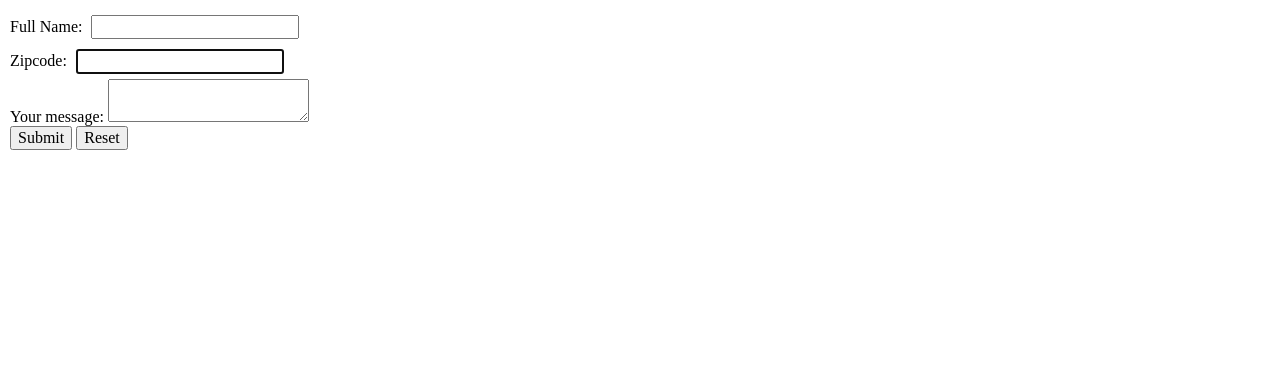
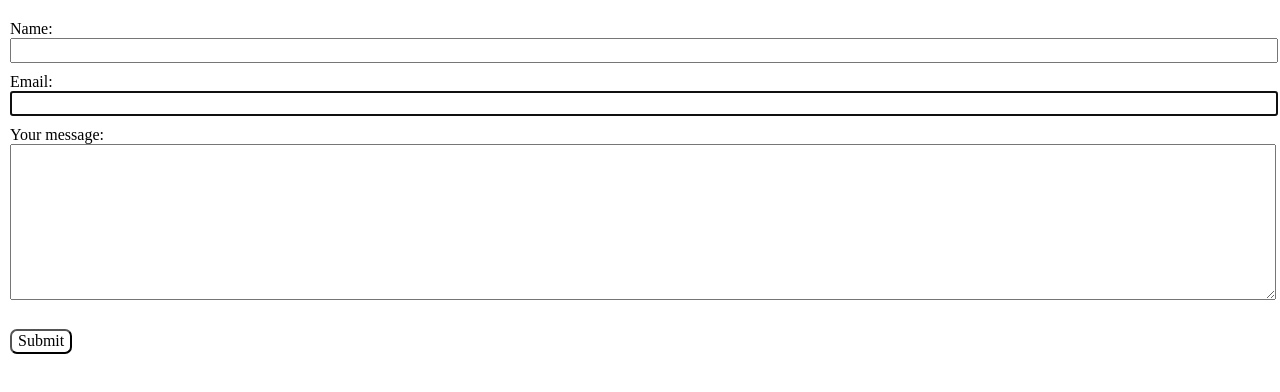
Before and after one commit to MaryGailAng/htmlForms, a plain HTML site: page index.html in a window 1280 px wide. Drawn offline with nearby package versions, Linux system fonts and the light colour scheme.

Commit message:
Assessment: HTML forms

```diff
--- a/index.html
+++ b/index.html
@@ -15,21 +15,19 @@
   <body>
     <main>
       <form>
-        <div>
-          <label for="name">Full Name:</label>
+          <label for="name">Name:</label>
           <input id="name" type="text" name="name" />
-        </div>
-        <div>
-          <label for="location">Zipcode:</label>
+      </form>
+      <form>
+        <label for="emailAdd">Email:</label>
         <input
-                  id="location"
+                id="emailAdd"
                 type="text"
-                  name="zipcode"
+                name="email"
                 autofocus="on"
                 maxlength="5"
                 required
         />
-        </div>
       </form>
       <form>
         <label for="form-message">Your message:</label>
@@ -42,7 +40,6 @@
         ></textarea>
       </form>
       <button type="submit">Submit</button>
-      <button type="reset">Reset</button>
     </main>
   </body>
 </html>
--- a/style.css
+++ b/style.css
@@ -3,5 +3,20 @@ body {
 }
 
 input {
-  margin: 5px;
+  width: 100%;
 }
+
+textarea {
+  width: 100%;
+  height: 150px;
+}
+
+label {
+  display: block;
+  margin-top: 10px;
+}
+button{
+  margin-top: 25px;
+  border-radius: 7px;
+  background-color: white;
+}
```
Lines whose indentation alone changed are shown as unchanged.
